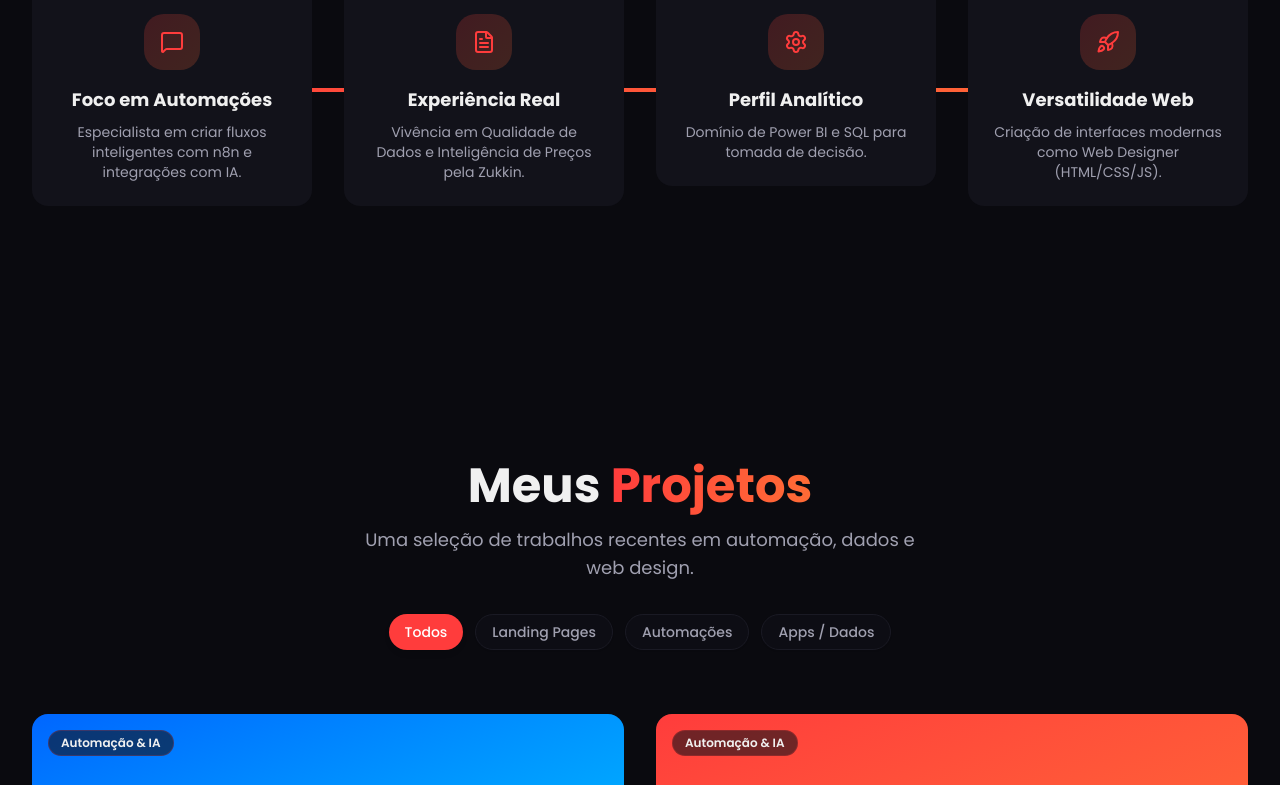
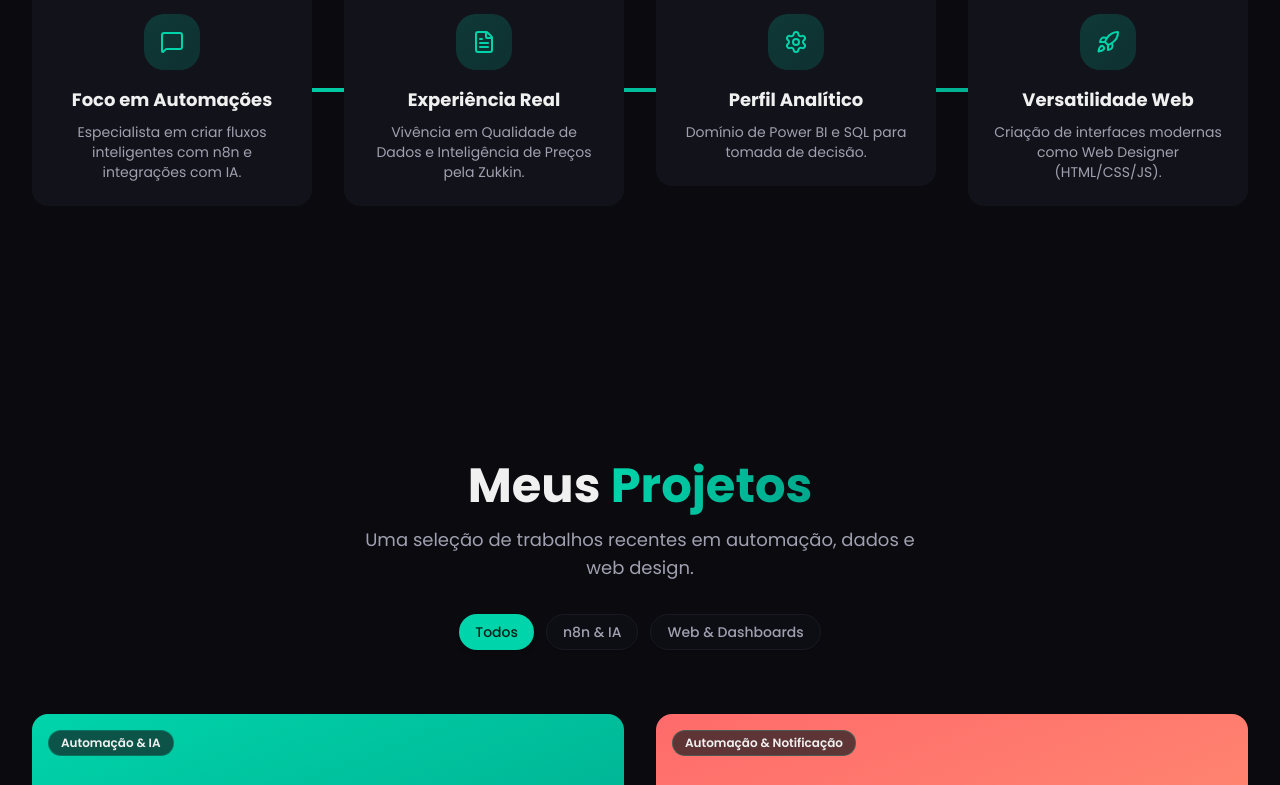
Before and after one commit to GustavoDiasdeOliveira/gd.project, a Next.js app: page / in a window 1280 px wide. Shown: the part 2012-2797 px from the top of the page. Built offline with nearby package versions, Linux system fonts and the light colour scheme.

Commit message:
Refina portfólio com projetos de automação n8n e Power BI

```diff
--- a/app/globals.css
+++ b/app/globals.css
@@ -5,10 +5,10 @@
 
 :root {
   /* Gustavo Landing Page - Light Mode */
-  --primary: #FF3C3C;
-  --primary-rgb: 255, 60, 60;
-  --secondary: #FF6B35;
-  --secondary-rgb: 255, 107, 53;
+  --primary: #00D4AA;
+  --primary-rgb: 0, 212, 170;
+  --secondary: #00A88C;
+  --secondary-rgb: 0, 168, 140;
   --background: #F8F8FC;
   --foreground: #0A0A0F;
   --card: #FFFFFF;
@@ -25,14 +25,14 @@
   --destructive-foreground: #FFFFFF;
   --border: #E0E0E8;
   --input: #E8E8F0;
-  --ring: #FF3C3C;
+  --ring: #00D4AA;
   --radius: 1rem;
 
   /* Custom Properties */
-  --gradient: linear-gradient(135deg, #FF3C3C, #FF6B35);
+  --gradient: linear-gradient(135deg, #00D4AA, #00A88C);
   --glass-bg: rgba(255, 255, 255, 0.8);
-  --glass-border: rgba(255, 60, 60, 0.2);
-  --shadow: 0 8px 32px rgba(255, 60, 60, 0.1);
+  --glass-border: rgba(0, 168, 140, 0.2);
+  --shadow: 0 8px 32px rgba(0, 168, 140, 0.1);
   --transition: all 0.3s cubic-bezier(0.4, 0, 0.2, 1);
 }
 @keyframes spin-reverse {
@@ -200,12 +200,19 @@
   --accent-foreground: #F0F0F0;
   --border: #2A2A34;
   --input: #1A1A24;
-  --ring: #FF3C3C;
+  --primary: #00D4AA;
+  --primary-rgb: 0, 212, 170;
+  --secondary: #00A88C;
+  --secondary-rgb: 0, 168, 140;
+  --primary-foreground: #06221B;
+  --secondary-foreground: #06221B;
+  --ring: #00D4AA;
 
   /* Custom Properties Dark */
-  --glass-bg: rgba(18, 18, 26, 0.6);
-  --glass-border: rgba(255, 60, 60, 0.2);
-  --shadow: 0 8px 32px rgba(255, 60, 60, 0.15);
+  --gradient: linear-gradient(135deg, #00D4AA, #00A88C);
+  --glass-bg: rgba(18, 26, 28, 0.68);
+  --glass-border: rgba(0, 212, 170, 0.24);
+  --shadow: 0 8px 32px rgba(0, 212, 170, 0.12);
 }
 
 @theme inline {
--- a/components/landing/hero.tsx
+++ b/components/landing/hero.tsx
@@ -203,7 +203,7 @@ export function Hero() {
                   Power BI
                 </div>
                 <div className="orbit-badge b5">
-                  <span className="text-base">🧑‍💻</span>
+                  <span className="text-base" aria-hidden="true">&lt;/&gt;</span>
                   Web Designer
                 </div>
               </div>
--- a/components/landing/projects.tsx
+++ b/components/landing/projects.tsx
@@ -8,106 +8,135 @@ import { useLanguage } from "@/context/LanguageContext"
 
 const projects = [
   {
-    title: "AI Agent WhatsApp — Rancho da Praia",
+    title: "Automação Assinatura de Email Corporativa — Mar Brasil",
     type: "Automação & IA",
     category: "Automações",
-    description: "Agente \"Fabi\", com atendimento comercial, qualificação de leads e reservas via WhatsApp, self-hosted em container Docker. Integração de pipeline no RD Station CRM, agendamentos no Google Calendar/Calendly e banco de dados Supabase.",
-    tags: ["n8n", "Evolution API (Docker)", "RD Station CRM", "Calendly", "Google Calendar", "Supabase", "Redis", "Gmail"],
+    description: "Sistema completo que automatiza a criação de assinaturas de email corporativas. O usuário acessa um formulário, preenche Nome, Cargo, Telefone, Email e foto empresarial. A automação n8n processa e gera a assinatura formatada automaticamente, enviando via WhatsApp pronta para uso. Economia de tempo e padronização visual garantida.",
+    tags: ["n8n", "Webhooks", "Formulário Web", "Processamento de Imagem", "WhatsApp API", "Gmail", "Automação Corporativa"],
     liveUrl: null,
     githubUrl: null,
-    gradient: "from-[#0066FF] to-[#00C2FF]",
+    gradient: "from-[#00D4AA] to-[#00A88C]",
     status: "Em produção",
     image: null,
+    featured: true,
   },
   {
-    title: "AI Agent — Assistente de Nutrição \"Thiago\"",
-    type: "Automação & IA",
+    title: "Automação Cartões de Aniversário e Boas-vindas",
+    type: "Automação & Notificação",
     category: "Automações",
-    description: "Cadastro e gestão de alunos + sub-workflow que gera plano alimentar personalizado de 7 dias com LLM (OpenAI/Gemini), salva o documento formatado em Google Docs e envia automaticamente por e-mail.",
-    tags: ["n8n", "Google Sheets", "Google Docs", "Gmail", "OpenAI / Gemini"],
+    description: "Workflow automatizado que dispara cartões digitais personalizados para aniversariantes e novos colaboradores. Integrado com calendários e base de dados, envia via email ou WhatsApp com mensagens customizadas. Aumenta engajamento e humaniza a comunicação interna.",
+    tags: ["n8n", "Calendário de Eventos", "Geração de Imagens", "WhatsApp/Email", "Personalização", "RPA"],
     liveUrl: null,
     githubUrl: null,
-    gradient: "from-primary to-secondary",
+    gradient: "from-[#FF6B6B] to-[#FF8E72]",
+    status: "Em produção",
+    image: null,
+    featured: true,
+  },
+  {
+    title: "AI Agent — Assistente Nutricionista \"Thiago\" 24/7",
+    type: "IA & Automação",
+    category: "Automações",
+    description: "Agente conversacional de IA completo que funciona 24/7. Realiza cadastro de clientes, coleta biometria e objetivos de treino. Gera planos alimentares personalizados (7 dias) com IA (Gemini/OpenAI), documenta em Google Docs formatado e envia por email. Integrado com Google Sheets para gestão de alunos.",
+    tags: ["n8n", "IA Agent", "Google Sheets", "Google Docs", "Gemini/OpenAI", "Gmail", "Webhook Chat"],
+    liveUrl: null,
+    githubUrl: null,
+    gradient: "from-[#667EEA] to-[#764BA2]",
+    status: "Em produção",
+    image: null,
+    featured: true,
+  },
+  {
+    title: "Chatbot Empresarial Completo 24/7 — Rancho da Praia",
+    type: "IA & WhatsApp",
+    category: "Automações",
+    description: "Agente \"Fabi\" inteligente em produção operando 24/7. Atendimento comercial completo: qualificação de leads, agendamento de eventos, respostas a dúvidas. Integração com RD Station CRM, Google Calendar, Calendly e Supabase. Self-hosted em Docker com Evolution API. Histórico em Redis e suporte total via WhatsApp.",
+    tags: ["n8n", "Evolution API Docker", "RD Station", "Calendly", "Supabase", "Redis", "WhatsApp Business", "Production"],
+    liveUrl: null,
+    githubUrl: null,
+    gradient: "from-[#00D4FF] to-[#0066FF]",
+    status: "Em produção",
+    image: null,
+    featured: true,
+  },
+  {
+    title: "Dashboard de Ativos TI & Automação — Mar Brasil",
+    type: "Power BI & Automação",
+    category: "Automações",
+    description: "Sistema de monitoramento e controle de inventário de TI. Integra MaaS360 (MDM) e Auvo 2.0 automaticamente via n8n. Dashboard Power BI em tempo real para tomada de decisão. Fornece insights sobre ativos, contratos e manutenção preventiva.",
+    tags: ["n8n", "Power BI", "MaaS360", "Auvo 2.0", "BI", "Data Pipeline", "Production"],
+    liveUrl: null,
+    githubUrl: null,
+    gradient: "from-[#FF9500] to-[#FF6B35]",
+    status: "Em produção",
     image: null,
   },
   {
     title: "Site + AI Agent — Clínica Vita Saúde (\"Sofia\")",
     type: "Web + IA",
-    category: "Automações",
-    description: "Landing page responsiva com agente de IA embarcado (chat widget) que responde dúvidas e realiza agendamentos em tempo real via automação n8n.",
-    tags: ["HTML/CSS/JS", "n8n", "Supabase", "Google Calendar API"],
+    category: "Web",
+    description: "Landing page responsiva + chatbot de IA embarcado. Widget de chat que responde dúvidas sobre serviços clínicos e realiza agendamentos em tempo real. Integração com Google Calendar e Supabase para gestão de pacientes.",
+    tags: ["HTML/CSS/JS", "n8n", "Supabase", "Google Calendar", "Chat Widget", "Responsivo"],
     liveUrl: null,
     githubUrl: null,
-    gradient: "from-[#0066FF] to-[#00C2FF]",
+    gradient: "from-[#06B6D4] to-[#0891B2]",
     image: "./vita-saude-thumb.jpg",
-  },
-  {
-    title: "Dashboard de Ativos TI — Mar Brasil",
-    type: "BI & Automação",
-    category: "Automações",
-    description: "Sistema de monitoramento de inventário de TI integrando MaaS360 e Auvo 2.0 com dashboard Power BI automatizado via n8n para apoio à tomada de decisão.",
-    tags: ["n8n", "Power BI", "MaaS360", "Auvo 2.0", "Suporte TI"],
-    liveUrl: null,
-    githubUrl: null,
-    gradient: "from-primary via-secondary to-orange-400",
-    status: "Em produção",
-    image: null,
   },
   {
     title: "Landing Page — Ciber Prime",
     type: "Landing Page",
-    category: "Landing Page",
-    description: "Landing Page responsiva corporativa. Transformamos ideias em soluções digitais: sites, automação e inteligência de mercado para escalar negócios.",
-    tags: ["Empresarial", "Lead Gen", "HTML/CSS/JS"],
+    category: "Web",
+    description: "Landing page corporativa de alta conversão. Portfólio visual de soluções: sites, automação e inteligência de mercado. Design moderno, responsivo, com calls-to-action estratégicos para lead generation.",
+    tags: ["HTML/CSS/JS", "Responsivo", "Design", "Lead Gen"],
     liveUrl: "https://gustavodiasdeoliveira.github.io/ciberprime/",
     githubUrl: "https://github.com/GustavoDiasdeOliveira/ciberprime",
     gradient: "from-primary to-secondary",
     image: "./ciberprime-thumb.png",
   },
   {
-    title: "Landing Page — Fabiana Rocco (Psicopedagoga)",
-    type: "Landing Page",
-    category: "Landing Page",
-    description: "Site institucional freelance para captação de clientes, desenvolvido do briefing à publicação. Foco em usabilidade, conversão e design limpo.",
-    tags: ["HTML", "CSS", "JavaScript", "Design Responsivo"],
-    liveUrl: null,
-    githubUrl: null,
-    gradient: "from-secondary to-orange-400",
-    image: null,
-  },
-  {
     title: "ZBOT — Chatbot Interno (Zukkin)",
-    type: "IM & Automação",
-    category: "Apps",
-    description: "Automação de suporte via chatbot web construído do zero para onboarding e dúvidas de novos estagiários do time virtual sobre varredura de dados e processos internos.",
-    tags: ["HTML", "CSS", "JavaScript", "n8n", "Inteligência de Mercado"],
+    type: "Chatbot & IA",
+    category: "Web",
+    description: "Chatbot web interno construído do zero para automação de suporte e onboarding. Auxilia novos estagiários com dúvidas sobre processos, varredura de dados e rotinas da empresa. Integrado com n8n para inteligência de mercado.",
+    tags: ["HTML/CSS/JS", "n8n", "Chatbot", "RPA", "Suporte Interno"],
     liveUrl: "https://gustavodiasdeoliveira.github.io/ZBot/varredura.html",
     githubUrl: "https://github.com/GustavoDiasdeOliveira/ZBot",
     gradient: "from-orange-400 to-primary",
     image: null,
   },
   {
-    title: "Orça+",
-    type: "SaaS & IA",
-    category: "Apps",
-    description: "Sistema Financeiro que faz o controle de custos e as movimentações de entrada e saída de transações.",
-    tags: ["Lovable", "Empresarial", "Automação com IA"],
+    title: "Orça+ — Sistema de Controle Financeiro",
+    type: "SaaS",
+    category: "Web",
+    description: "Aplicação SaaS para gestão financeira empresarial. Controle de custos, movimentações de entrada/saída de transações com dashboards analíticos. Interface intuitiva para PMEs.",
+    tags: ["Lovable", "SaaS", "Fintech", "Dashboard"],
     liveUrl: "https://gustavofinancesapp.lovable.app/",
     githubUrl: null,
     gradient: "from-orange-400 to-primary",
+    image: null,
+  },
+  {
+    title: "Landing Page — Fabiana Rocco (Psicopedagoga)",
+    type: "Landing Page",
+    category: "Web",
+    description: "Site institucional freelance para captação de clientes. Desenvolvido do briefing à publicação com foco em usabilidade, conversão e design limpo e profissional.",
+    tags: ["HTML/CSS/JS", "Design", "Responsivo", "Freelance"],
+    liveUrl: null,
+    githubUrl: null,
+    gradient: "from-secondary to-orange-400",
     image: null,
   }
 ]
 
 export function Projects() {
   const { t } = useLanguage()
-  const categories = [t("projects.all"), t("projects.landing"), t("projects.automation"), t("projects.apps")]
+  const categories = [t("projects.all"), t("projects.automation"), t("projects.web")]
   const [activeCategory, setActiveCategory] = useState(categories[0])
-  const [visibleCount, setVisibleCount] = useState(2)
+  const [visibleCount, setVisibleCount] = useState(4)
   const ref = useRef<HTMLDivElement>(null)
 
   const filteredProjects = projects.filter(
-    (project) => activeCategory === categories[0] || project.category === (activeCategory === categories[1] ? "Landing Page" : activeCategory === categories[2] ? "Automações" : activeCategory === categories[3] ? "Apps" : "")
+    (project) => activeCategory === categories[0] || project.category === (activeCategory === categories[1] ? "Automações" : activeCategory === categories[2] ? "Web" : "")
   )
 
   useEffect(() => {
--- a/dictionaries/pt.json
+++ b/dictionaries/pt.json
@@ -29,10 +29,10 @@
     "title_part1": "Analista de Automação,",
     "title_highlight": "AI Agents & Web",
     "typing": [
-      "Automatizando fluxos com n8n e IA ⚡",
-      "Criando AI Agents (WhatsApp/Web) 🤖",
-      "Desenvolvendo interfaces modernas 💻",
-      "Otimizando processos e integrações ⚙️"
+"Automatizando fluxos com n8n e IA",
+  "Criando AI Agents para WhatsApp e Web",
+  "Desenvolvendo interfaces modernas",
+  "Otimizando processos e integrações"
     ],
     "description": "Profissional de Automação Low-Code especializado em n8n. Desenvolvo AI Agents, integrações via API e Webhooks (Evolution API, RD Station, Supabase, LLMs). Também atuo na criação de interfaces web responsivas. Tenho vivência prática com automação de atendimento comercial, agendamentos e suporte de TI.",
     "cta_projects": "Ver meus projetos",
@@ -83,9 +83,10 @@
     "title_highlight": "Projetos",
     "subtitle": "Uma seleção de trabalhos recentes em automação, dados e web design.",
     "all": "Todos",
-    "landing": "Landing Pages",
-    "automation": "Automações",
-    "apps": "Apps / Dados",
+  "landing": "Landing Pages",
+  "automation": "n8n & IA",
+  "web": "Web & Dashboards",
+  "apps": "Apps / Dados",
     "view_project": "Ver projeto",
     "more_projects": "Ver todos os projetos"
   },
```
Also changed, not shown: app/layout.tsx (+4 -4 lines), 1 other file (tests, documents, lock files or other folders).
